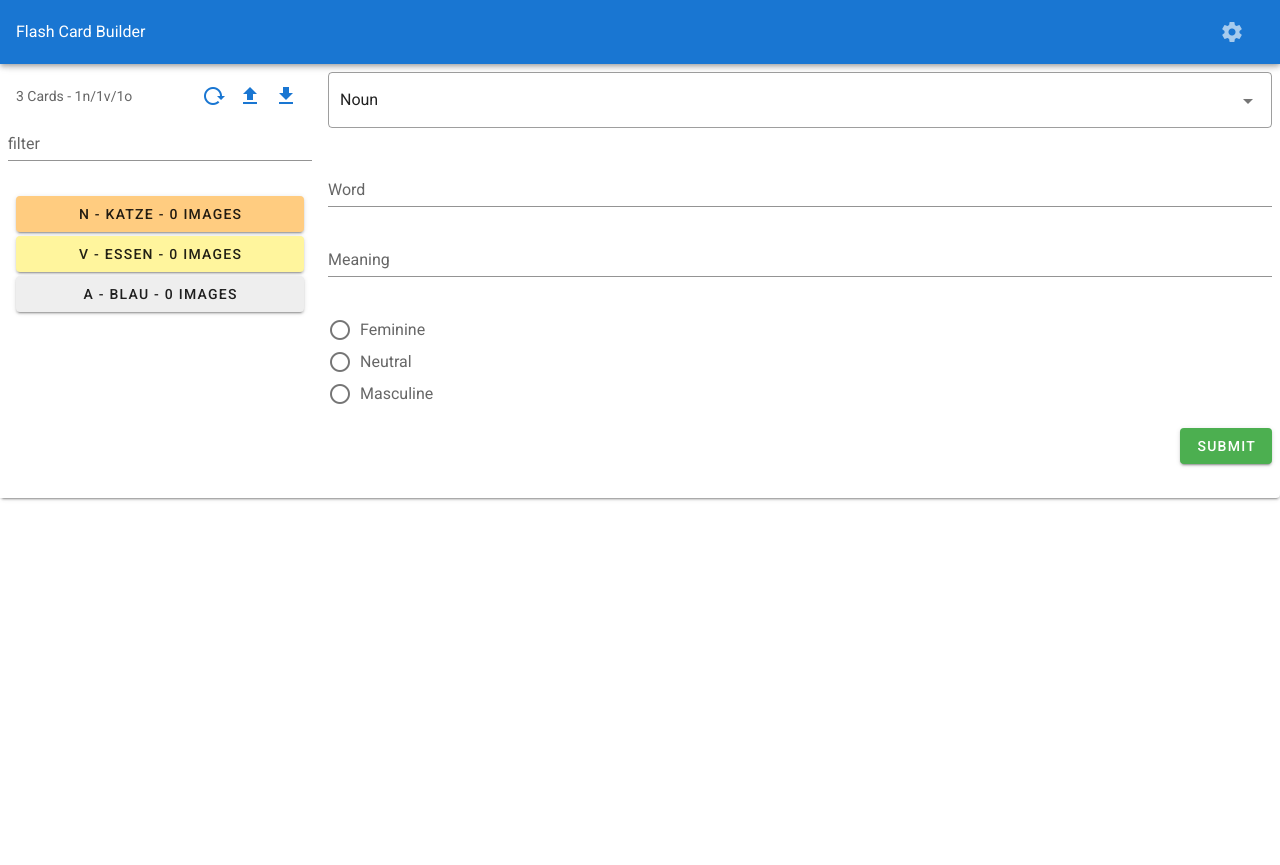
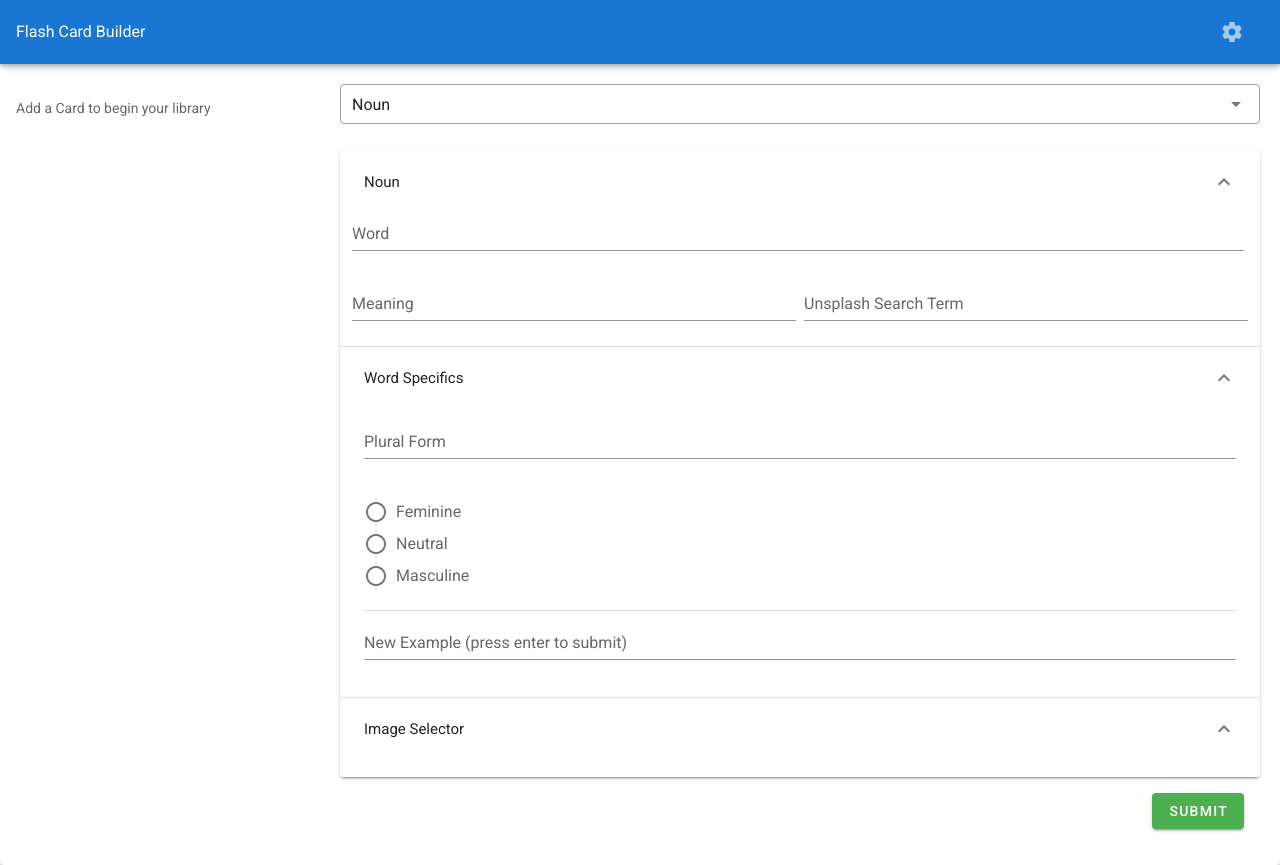
Before and after one commit to Nathanjp91/German-Flash-Card-Builder, a Vue app: page / in a window 1280 px wide. Shown: the top 865 px of the page. Before the commit the page ends 800 px from the top, so only its background shows below. Built offline with nearby package versions, Linux system fonts and the light colour scheme.

Commit message:
format improvements

```diff
--- /dev/null
+++ b/jsconfig.json
@@ -0,0 +1,5 @@
+{
+  "include": [
+    "./src/**/*"
+  ]
+}
--- /dev/null
+++ b/src/components/ExampleHandler.vue
@@ -0,0 +1,55 @@
+<template>
+  <div>
+    <v-divider></v-divider>
+    <p v-for="(example, index) in examples" :key=index class='ma-0 pa-0'>
+      <v-btn icon @click=removeExample(example)>
+        <v-icon color='red'>mdi-delete</v-icon>
+      </v-btn>
+      {{example}}
+      <v-divider></v-divider>
+    </p>
+    <v-text-field
+      v-model="text"
+      label="New Example (press enter to submit)"
+      @keypress.enter='addExample'
+    ></v-text-field>
+  </div>
+</template>
+
+<script>
+export default {
+  data: () => ({
+    text: ''
+  }),
+  computed: {
+    examples: {
+      get() {
+        return this.$store.state.currentCard.examples
+      },
+      set(value) {
+        this.$store.commit('updateCard', {examples: value})
+      }
+    }
+  },
+  watch: {
+    examples() {
+      this.text = ''
+    }
+  },
+  methods: {
+    addExample() {
+      if (this.examples.includes(this.text)) { return }
+      if (this.text === '') { return }
+      this.examples = [...this.examples, this.text]
+      this.text = ''
+    },
+    removeExample(text) {
+      this.examples = this.examples.filter((example) => example !== text)
+    }
+  }
+}
+</script>
+
+<style>
+
+</style>
--- a/src/components/ImageSelector.vue
+++ b/src/components/ImageSelector.vue
@@ -10,7 +10,7 @@
       :key='image.id'
       @click="swapSelected(image)"
       class='ma-1 pa-1'
-      @focus='focused=image.id'
+      @focus='focusCard(image.id)'
       :color="getColour(image)"
       hover
       @keyup.space='swapSelected(image)'
@@ -43,7 +43,7 @@
         max-width="200"
       >
       <div v-if="checked.includes(image.id)">
-        <v-icon class='primary--text text-h3'>mdi-check-circle-outline</v-icon>
+        <v-icon class='primary--text text-h3 '>mdi-check-circle-outline</v-icon>
       </div>
       </v-img>
 
@@ -87,14 +87,21 @@ export default {
     swapSelected: function(image) {
       if (!this.checked.includes(image.id)) { this.selected = [...this.selected, {id: image.id, url: image.urls.regular}] }
       else { this.selected = this.selected.filter((el) => el.id !== image.id) }
+    },
+    focusCard(id) {
+      this.focused = id
+      this.$emit('focused')
     }
   }
 }
 </script>
 
-<style>
-.v-card {
-  background-color: crimson;
-  color: crimson;
+<style scoped>
+
+.v-icon {
+  background: white;
+  border-radius: 1em;
 }
+
+
 </style>
--- a/src/components/ListView.vue
+++ b/src/components/ListView.vue
@@ -1,6 +1,7 @@
 <template>
   <v-list flat>
-    <v-subheader>
+    <template v-if="cards.length > 0">
+      <v-subheader >
         {{ cards.length }} Cards - {{nouns.length}}n/{{verbs.length}}v/{{others.length}}o
         <v-spacer></v-spacer>
         <v-btn icon color='primary'><v-icon>mdi-reload</v-icon></v-btn>
@@ -27,6 +28,10 @@
         </v-list-item>
         </template>
       </v-virtual-scroll>
+    </template>
+    <template v-else>
+      <v-subheader>Add a Card to begin your library</v-subheader>
+    </template>
   </v-list>
 </template>
 
@@ -42,8 +47,8 @@ export default {
       return `${card.type[0]} - ${card.word} - ${card.images.length} images`;
     },
     cardColor: function(card) {
-      if (card.type === 'verb') { return 'yellow' }
-      else if (card.type === 'noun') {
+      if (card.type === 'Verb') { return 'yellow' }
+      else if (card.type === 'Noun') {
         if(card.gender === 'Masculine') { return 'purple' }
         if(card.gender === 'Neutral') { return 'green' }
         if(card.gender === 'Feminine') { return 'orange' }
--- a/src/components/Noun.vue
+++ b/src/components/Noun.vue
@@ -1,65 +1,119 @@
 <template>
   <div>
+    <v-text-field
+      label="Plural Form"
+      v-model='plural'
+    ></v-text-field>
     <v-radio-group v-model="gender">
-      <v-radio label="Feminine" color='orange' value="Feminine"></v-radio>
-      <v-radio label="Neutral" color='green' value="Neutral"></v-radio>
-      <v-radio label="Masculine" color='purple' value="Masculine"></v-radio>
+      <v-radio label="Feminine" color="orange" value="Feminine"></v-radio>
+      <v-radio label="Neutral" color="green" value="Neutral"></v-radio>
+      <v-radio label="Masculine" color="purple" value="Masculine"></v-radio>
     </v-radio-group>
+    <example-handler></example-handler>
   </div>
 </template>
 
 <script>
+import ExampleHandler from "./ExampleHandler.vue";
 export default {
-  data: () => ({
-  }),
+  components: {
+    ExampleHandler,
+  },
+  data: () => ({}),
   props: {
-    baseWord: String
+    baseWord: String,
   },
   computed: {
+    plural: {
+      get() {
+        return this.$store.state.currentCard.plural;
+      },
+      set(value) {
+        this.$store.commit("updateCard", { plural: value });
+      }
+    },
     gender: {
       get() {
-        return this.$store.state.currentCard.gender
+        return this.$store.state.currentCard.gender;
       },
       set(value) {
-        this.$store.commit('updateCard', {gender: value})
-      }
-    }
+        this.$store.commit("updateCard", { gender: value });
+      },
+    },
   },
   watch: {
     baseWord() {
       // try to infer the gender based on preset rules
-      const masculineEndings = ["ant", "ast", "ich", "ig", "ismus", "ling", "or", "us", "el", "er", "en"]
-      const feminineEndings = ["a", "anz", "ei", "enz", "heit", "ie", "ik", "in", "keit", "schaft", "sion", "tät", "taet", "tion", "ung", "ur", "e"]
-      const neutralEndings = ["chen", "lein", "ma", "ment", "sel", "tel", "tum", "um", "nis", "sal"]
-
-      masculineEndings.forEach(ending => {
+      const masculineEndings = [
+        "ant",
+        "ast",
+        "ich",
+        "ig",
+        "ismus",
+        "ling",
+        "or",
+        "us",
+        "el",
+        "er",
+        "en",
+      ];
+      const feminineEndings = [
+        "a",
+        "anz",
+        "ei",
+        "enz",
+        "heit",
+        "ie",
+        "ik",
+        "in",
+        "keit",
+        "schaft",
+        "sion",
+        "tät",
+        "taet",
+        "tion",
+        "ung",
+        "ur",
+        "e",
+      ];
+      const neutralEndings = [
+        "chen",
+        "lein",
+        "ma",
+        "ment",
+        "sel",
+        "tel",
+        "tum",
+        "um",
+        "nis",
+        "sal",
+      ];
+      this.plural = this.baseWord
+      masculineEndings.forEach((ending) => {
         if (this.baseWord.toLowerCase().endsWith(ending)) {
-          this.gender = 'Masculine'
-          return
+          this.gender = "Masculine";
+          return;
         }
       });
-      feminineEndings.forEach(ending => {
+      feminineEndings.forEach((ending) => {
         if (this.baseWord.toLowerCase().endsWith(ending)) {
-          this.gender = 'Feminine'
-          return
+          this.gender = "Feminine";
+          return;
         }
       });
-      neutralEndings.forEach(ending => {
+      neutralEndings.forEach((ending) => {
         if (this.baseWord.toLowerCase().endsWith(ending)) {
-          this.gender = 'Neutral'
-          return
+          this.gender = "Neutral";
+          return;
         }
       });
-    }
+    },
   },
   methods: {
-    submit() {
-
-    }
-  }
-}
+    submit() {},
+  },
+};
 </script>
 
 <style>
-
 </style>
--- a/src/components/Verb.vue
+++ b/src/components/Verb.vue
@@ -1,5 +1,8 @@
 <template>
-  <div>
+  <div
+    @keyup.ctrl='ctrl = true'
+    @keydown.ctrl='ctrl = false'
+  >
     <v-container fluid class='ma-0 pa-0'>
       <v-row>
         <v-col>
@@ -141,6 +144,7 @@
 <script>
 export default {
   data: () => ({
+    ctrl: false,
     regular: true,
     conjugation: {
       ich: "",
--- a/src/store/index.js
+++ b/src/store/index.js
@@ -14,34 +14,14 @@ export default new Vuex.Store({
     currentCard: {
       type: 'Noun',
       word: '',
+      plural: '',
       meaning: '',
-      example: '',
+      examples: [],
       gender: '',
       images: [],
       endings: {}
     },
-    cards: [
-      {
-        type: 'noun',
-        word: 'Katze',
-        example: '',
-        gender: 'Feminine',
-        images: []
-      },
-      {
-        type: 'verb',
-        word: 'Essen',
-        example: '',
-        endings: {},
-        images: []
-      },
-      {
-        type: 'Adjective',
-        word: 'Blau',
-        example: '',
-        images: []
-      }
-    ]
+    cards: []
   },
   mutations: {
     setCredentials(state, payload) {
@@ -60,9 +40,12 @@ export default new Vuex.Store({
       state.currentCard = {
         type: 'Noun',
         word: '',
+        plural: '',
         meaning: '',
-        example: '',
+        examples: [],
+        gender: '',
         images: [],
+        endings: {}
       }
     },
     updateCard(state, payload) {
@@ -73,11 +56,13 @@ export default new Vuex.Store({
     setCredentials({commit}, payload) {
       commit('setCredentials', payload)
     },
-    addCard({commit, state}, payload) {
-      if (state.cards.filter((card) => card.word === payload.word).length >= 0) {
-        commit('deleteCard', payload)
+    addCard({commit, state}) {
+      const currenteCard = state.currentCard
+      if (state.cards.filter((card) => card.word === currenteCard.word).length >= 0) {
+        commit('deleteCard', currenteCard)
       }
-      commit('addCard', payload)
+      commit('addCard', currenteCard)
+      commit('newCard')
     },
     deleteCard({commit}, payload) {
       commit('deleteCard', payload)
--- a/src/views/Home.vue
+++ b/src/views/Home.vue
@@ -1,12 +1,16 @@
 <template>
   <v-card>
-    <v-container grid-list-xs fluid class='ma-0 pa-0'>
+    <v-container grid-list-xs fluid class="ma-0 px-0">
       <v-row no-gutters dense>
-        <v-col cols='3'>
+        <v-col cols="3" v-if="screenWidth >= 800">
           <list-view />
         </v-col>
-        <v-col>
-          <v-expand-transition>
+        <v-col v-else cols='1' class='ma-0 pa-3'>
+          <v-btn icon>
+            <v-icon>mdi-format-list-bulleted</v-icon>
+          </v-btn>
+        </v-col>
+        <v-col class="px-3">
           <div class="ma-1 pa-1">
             <v-select
               v-model="type"
@@ -14,22 +18,87 @@
               label="Type"
               outlined
               single-line
+              dense
             ></v-select>
-              <v-text-field label="Word" v-model="baseWord"></v-text-field>
-              <v-text-field label="Meaning" v-model="meaning" v-on:blur="updateWord"></v-text-field>
-              <noun v-bind:baseWord="baseWord" v-if="type === 'Noun'"/>
-              <verb v-bind:baseWord="baseWord" v-else-if="type === 'Verb'"/>
-              <adverb v-bind:baseWord="baseWord" v-else-if="type === 'Adverb'"/>
-              <adjective v-bind:baseWord="baseWord" v-else-if="type === 'Adjective'" />
-              <v-progress-circular v-if="makingRequest" indeterminate color="primary" :size="70" :width="7"></v-progress-circular>
-              <image-selector v-if="!makingRequest" v-bind:unsplash="unsplash"/>
-              <div class='text-right'>
-                <v-btn color="success">Submit</v-btn>
+            <v-expansion-panels accordion multiple v-model="panels">
+              <v-expansion-panel>
+                <v-expansion-panel-header>
+                  {{ type }}{{ baseWord === "" ? "" : " - " + baseWord
+                  }}{{ meaning === "" ? "" : " - " + meaning }}
+                </v-expansion-panel-header>
+                <v-expansion-panel-content>
+                  <v-container grid-list-xs fluid class="ma-0 pa-0">
+                    <v-row>
+                      <v-text-field
+                        class="pr-1"
+                        label="Word"
+                        v-model="baseWord"
+                      ></v-text-field>
+                    </v-row>
+                    <v-row>
+                      <v-text-field
+                        class="pr-1"
+                        label="Meaning"
+                        v-model="meaning"
+                      ></v-text-field>
+                      <v-text-field
+                        class="pl-1"
+                        label="Unsplash Search Term"
+                        v-model="searchTerm"
+                        v-on:blur="updateWord"
+                      ></v-text-field>
+                    </v-row>
+                  </v-container>
+                </v-expansion-panel-content>
+              </v-expansion-panel>
+              <v-expansion-panel>
+                <v-expansion-panel-header>
+                  Word Specifics
+                </v-expansion-panel-header>
+                <v-expansion-panel-content>
+                  <noun
+                    v-bind:baseWord="baseWord"
+                    v-if="type === 'Noun'"
+                  />
+                  <verb
+                    v-bind:baseWord="baseWord"
+                    v-else-if="type === 'Verb'"
+                  />
+                  <adverb
+                    v-bind:baseWord="baseWord"
+                    v-else-if="type === 'Adverb'"
+                  />
+                  <adjective
+                    v-bind:baseWord="baseWord"
+                    v-else-if="type === 'Adjective'"
+                  />
+                </v-expansion-panel-content>
+              </v-expansion-panel>
+              <v-expansion-panel >
+                <v-expansion-panel-header>
+                  Image Selector
+                  <v-progress-circular
+                    v-if="makingRequest"
+                    indeterminate
+                    color="primary"
+                    :size="70"
+                    :width="7"
+                  ></v-progress-circular>
+                </v-expansion-panel-header>
+                <v-expansion-panel-content>
+                  <image-selector
+                    v-if="!makingRequest"
+                    v-bind:unsplash="unsplash"
+                    @focused='panels = [2]'
+                  />
+                </v-expansion-panel-content>
+              </v-expansion-panel>
+            </v-expansion-panels>
+            <div class="text-right ma-2 pa-2">
+              <v-btn color="success" @click="submit">Submit</v-btn>
             </div>
           </div>
-          </v-expand-transition>
         </v-col>
-
       </v-row>
     </v-container>
   </v-card>
@@ -40,7 +109,7 @@ import Noun from "../components/Noun.vue";
 import Verb from "../components/Verb.vue";
 import Adverb from "../components/Adverb.vue";
 import Adjective from "../components/Adjective.vue";
-import ImageSelector from "../components/ImageSelector.vue"
+import ImageSelector from "../components/ImageSelector.vue";
 import ListView from "../components/ListView.vue";
 import Axios from "axios";
 import { mapState, mapActions } from "vuex";
@@ -48,9 +117,11 @@ import { mapState, mapActions } from "vuex";
 export default {
   name: "Home",
   data: () => ({
+    panels: [0, 1, 2],
     items: ["Noun", "Verb", "Adverb", "Adjective"],
     makingRequest: false,
     unsplash: [],
+    searchTerm: "",
   }),
   components: {
     Noun,
@@ -60,70 +131,83 @@ export default {
     ImageSelector,
     ListView,
   },
+  watch: {
+    meaning() {
+      this.searchTerm = this.meaning;
+    },
+  },
   computed: {
     ...mapState({
-      unsplashApiKey: state => state.credentials.unsplashApiKey,
+      unsplashApiKey: (state) => state.credentials.unsplashApiKey,
     }),
+    screenWidth() {
+      return this.$vuetify.breakpoint.width
+    },
     type: {
       get() {
-        return this.$store.state.currentCard.type
+        return this.$store.state.currentCard.type;
       },
       set(value) {
-        this.$store.commit('newCard')
-        this.$store.commit('updateCard', {type: value})
-      }
+        this.$store.commit("newCard");
+        this.$store.commit("updateCard", { type: value });
+      },
     },
     baseWord: {
       get() {
-        return this.$store.state.currentCard.word
+        return this.$store.state.currentCard.word;
       },
       set(value) {
-        this.$store.commit('updateCard', {word: value.capitalize()})
-      }
+        this.$store.commit("updateCard", { word: value.capitalize() });
+      },
     },
     meaning: {
       get() {
-        return this.$store.state.currentCard.meaning
+        return this.$store.state.currentCard.meaning;
       },
       set(value) {
-        this.$store.commit('updateCard', {meaning: value.capitalize()})
-      }
-    }
+        this.$store.commit("updateCard", { meaning: value.capitalize() });
+      },
+    },
   },
   methods: {
-    ...mapActions([
-      'updateCard',
-      'newCard',
-    ]),
+    ...mapActions(["updateCard", "newCard", "addCard"]),
     updatetype() {
-      this.newCard()
+      this.newCard();
     },
     updateWord() {
+      this.panels = this.panels.filter((i) => i !== 0);
       if (this.makingRequest) {
-        this.unsplash = []
-        return
+        this.unsplash = [];
+        return;
       }
-      if (this.meaning === '') { return }
+      if (this.searchTerm === "") {
+        return;
+      }
       this.makingRequest = true;
       setTimeout(() => {
         Axios.get(
-          `https://api.unsplash.com/search/photos?page=1&query=${this.meaning}&client_id=${this.unsplashApiKey}`
+          `https://api.unsplash.com/search/photos?page=1&query=${this.searchTerm}&client_id=${this.unsplashApiKey}`
         ).then((resp) => {
           this.unsplash = resp.data.results;
         });
         this.makingRequest = false;
       }, 1000);
-      this.updateCard({images: []})
+      this.updateCard({ images: [] });
     },
     reset() {},
+    submit() {
+      this.addCard()
+      this.unsplash = []
+      this.panels = [0, 1, 2];
     },
-  mounted () {
-    Object.defineProperty(String.prototype, 'capitalize', {
-      value: function() {
+  },
+  mounted() {
+    Object.defineProperty(String.prototype, "capitalize", {
+      value: function () {
         return this.charAt(0).toUpperCase() + this.slice(1);
       },
-      enumerable: false
+      enumerable: false,
     });
-  }
+  },
 };
 </script>
```
Lines whose indentation alone changed are shown as unchanged.
